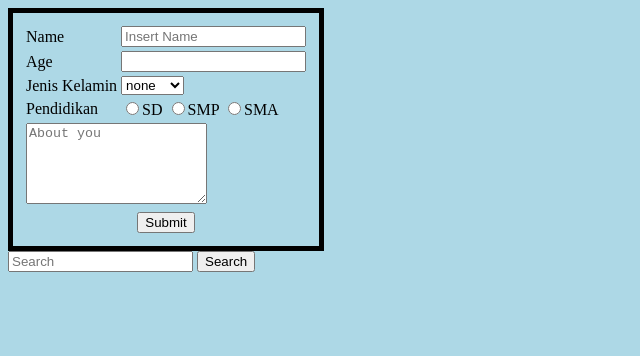
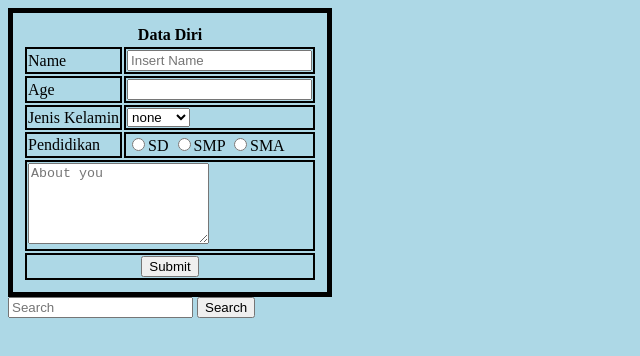
Before and after one commit to iwasnoob-dotcom/iwasnoob-dotcom.github.io, a plain HTML site: page html/index.html in a window 1280 px wide. Shown: the whole page, without its empty margins (0-640 px from the left). Drawn offline with Linux system fonts and the light colour scheme.

Commit message:
Add README.md

```diff
--- a/css/style.css
+++ b/css/style.css
@@ -5,9 +5,13 @@ body {
 table.table{
 padding: 10px;
 border: 5px solid;
+
 }
-tr{
+
+td{
+  border: 2px solid;
 }
+
 button.upload:hover{
   background-color: yellow;
 }
--- a/html/index.html
+++ b/html/index.html
@@ -13,7 +13,12 @@
   <div>
     <div class="form-table">
       <table class="table">
-
+        <thead>
+          <th colspan="2px">
+            Data Diri
+          </th>
+        </thead>
+        <tbody class="table-body">
           <tr>
             <td>
               <label for="nama">Name</label>
@@ -65,9 +70,9 @@
               <button class="upload" type="submit" onclick="submit();">Submit</button>
             </td>
           </tr>
+        </tbody>
       </table>
     </div>
-
   </div>
 
   <div class="browse">
```
Also changed, not shown: 1 other file. Lines whose indentation alone changed are shown as unchanged.
